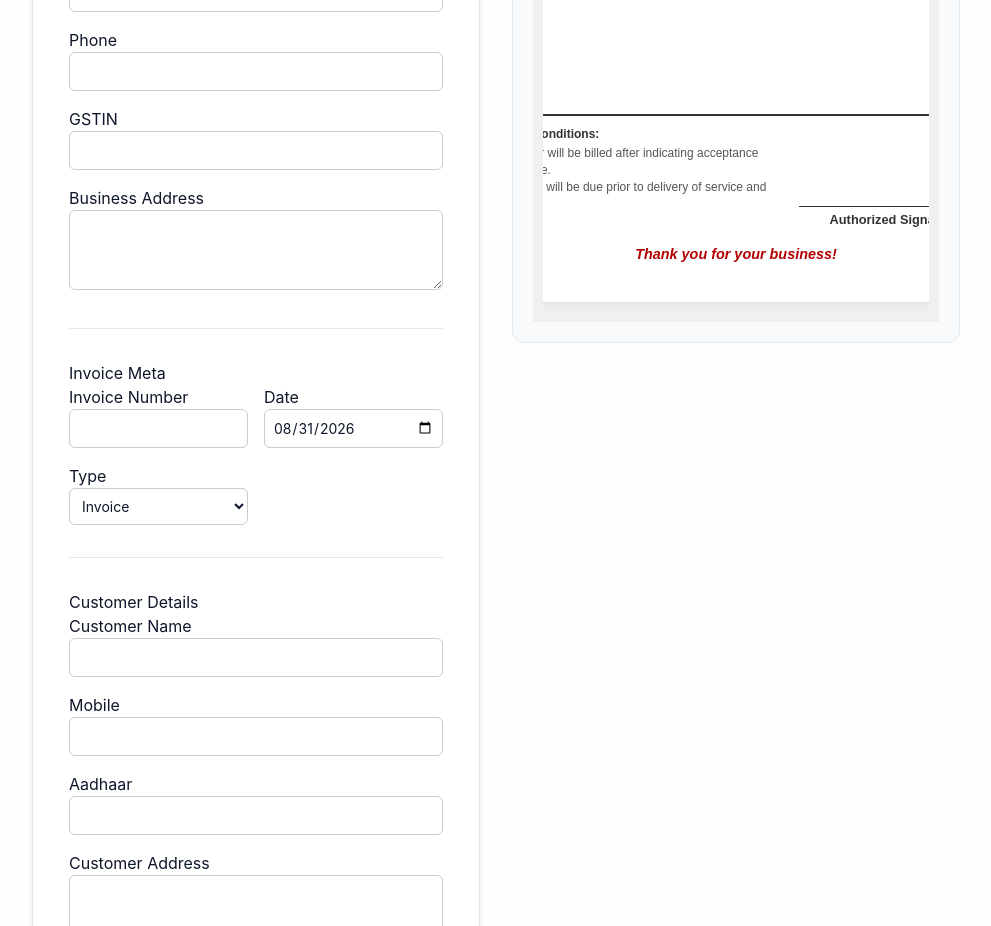
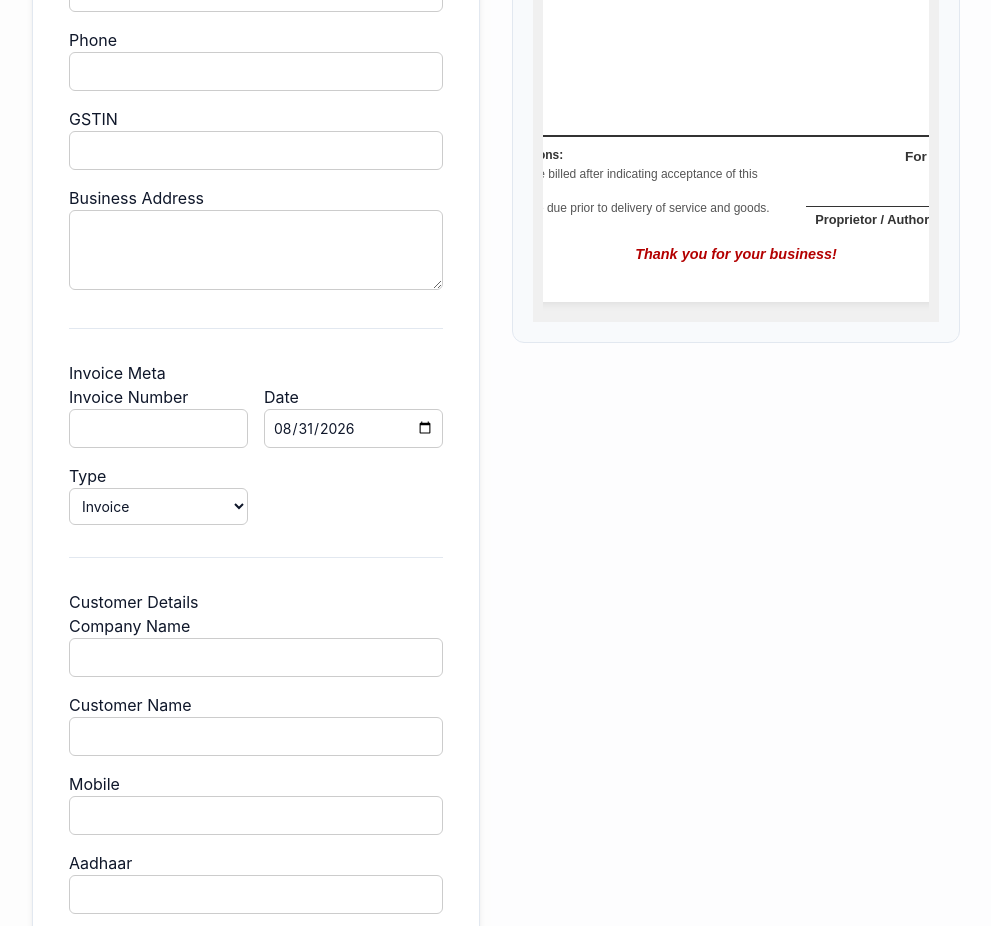
Before and after one commit to CodesWithAnkit/invoice, a Next.js app: page / in a window 1280 px wide. Shown: the part 1180-2106 px from the top of the page, without its empty margins (272-1263 px from the left). Built offline with nearby package versions, Linux system fonts and the light colour scheme; no server answers; sample sign-in values are in the browser's storage.

Commit message:
feat: add company name field to customer details and update invoice display templates

```diff
--- a/src/app/api/invoices/save/route.ts
+++ b/src/app/api/invoices/save/route.ts
@@ -37,6 +37,7 @@ export async function POST(request: Request) {
           phone: customerData.phone,
           address: customerData.address,
           aadhaar: customerData.aadhaar,
+          company_name: customerData.companyName,
         })
         .select()
         .single();
--- a/src/app/dashboard/invoices/[id]/copy/page.tsx
+++ b/src/app/dashboard/invoices/[id]/copy/page.tsx
@@ -71,6 +71,7 @@ export default function CopyInvoicePage() {
           fields: {
             phone: customerData?.phone || "",
             aadhaar: customerData?.aadhaar || "",
+            companyName: customerData?.company_name || "",
           },
         },
         items: itemsData?.map((item: any) => ({
--- a/src/app/dashboard/invoices/[id]/edit/page.tsx
+++ b/src/app/dashboard/invoices/[id]/edit/page.tsx
@@ -71,6 +71,7 @@ export default function EditInvoicePage() {
           fields: {
             phone: customerData?.phone || "",
             aadhaar: customerData?.aadhaar || "",
+            companyName: customerData?.company_name || "",
           },
         },
         items: itemsData?.map((item: any) => ({
--- a/src/components/InvoiceTemplate.tsx
+++ b/src/components/InvoiceTemplate.tsx
@@ -124,9 +124,21 @@ export default function InvoiceTemplate() {
                   <div style={{ fontWeight: "bold", textTransform: "uppercase", fontSize: "0.7rem", color: "#777", marginBottom: "2px" }}>
                     Customer Details
                   </div>
-                  <div style={{ fontWeight: "bold", fontSize: "1rem", color: "#000" }}>{customer.name}</div>
+                  <div style={{ fontWeight: "bold", fontSize: "1rem", color: "#000", textTransform: "uppercase" }}>
+                    {customer.fields?.companyName && customer.name ? (
+                      <>
+                        {customer.fields.companyName}{" "}
+                        <span style={{ fontWeight: "normal", textTransform: "lowercase" }}>prop.</span>{" "}
+                        {customer.name}
+                      </>
+                    ) : (
+                      customer.fields?.companyName || customer.name
+                    )}
+                  </div>
                   <div style={{ whiteSpace: "pre-line", fontSize: "0.85rem", marginTop: "1px", lineHeight: "1.2" }}>{customer.address}</div>
-                  {Object.entries(customer.fields || {}).map(([label, value]) => (
+                  {Object.entries(customer.fields || {})
+                    .filter(([label]) => label.toLowerCase() !== "companyname")
+                    .map(([label, value]) => (
                     <div key={label} style={{ fontSize: "0.85rem", marginTop: "1px" }}>
                       <span style={{ fontWeight: "bold", textTransform: "capitalize" }}>{label}:</span> {String(value)}
                     </div>
@@ -201,17 +213,18 @@ export default function InvoiceTemplate() {
 
                 <div style={{ flex: 1, display: "flex", flexDirection: "column", justifyContent: "flex-end", alignItems: "center" }}>
                   <div style={{ width: "100%", textAlign: "center", position: "relative" }}>
+                    <div style={{ fontWeight: "bold", fontSize: "0.85rem", color: "#333", marginBottom: invoice.signature ? "5px" : "40px" }}>For {invoice.businessName}</div>
                     {invoice.signature ? (
                       <img
                         src={invoice.signature}
                         alt="Signature"
-                        style={{ height: "80px", maxWidth: "200px", objectFit: "contain", marginBottom: "-8px" }}
+                        style={{ height: "80px", maxWidth: "200px", objectFit: "contain", marginBottom: "5px" }}
                       />
                     ) : (
-                      <div style={{ height: "80px" }}></div>
+                      <div style={{ height: "80px", display: "none" }}></div>
                     )}
-                    <div style={{ borderTop: "1px solid #333", paddingTop: "4px", fontSize: "0.8rem", fontWeight: "bold" }}>
-                       Authorized Signature
+                    <div style={{ borderTop: "1px solid #333", paddingTop: "4px", fontSize: "0.8rem", fontWeight: "bold", marginTop: invoice.signature ? "0" : "10px" }}>
+                       Proprietor / Authorized Signatory
                     </div>
                   </div>
                 </div>
--- a/src/components/form/CustomerDetails.tsx
+++ b/src/components/form/CustomerDetails.tsx
@@ -21,6 +21,15 @@ export default function CustomerDetails({
     <section>
       <h2>Customer Details</h2>
       <div style={{ display: "flex", flexDirection: "column", gap: "1rem" }}>
+        <div>
+          <label>Company Name</label>
+          <input
+            type="text"
+            style={commonInputStyle}
+            value={fields?.companyName || ""}
+            onChange={(e) => onUpdate("customer.fields.companyName", e.target.value)}
+          />
+        </div>
         <div>
           <label>Customer Name</label>
           <input
--- a/src/components/invoice/InvoicePrintLayout.tsx
+++ b/src/components/invoice/InvoicePrintLayout.tsx
@@ -34,13 +34,25 @@ export default function InvoicePrintLayout() {
         <div style={{ display: "flex", justifyContent: "space-between", marginBottom: "12px", border: "1px solid #333", padding: "8px", backgroundColor: "#fafafa" }}>
           <div style={{ flex: 1.2, borderRight: "1px solid #ddd", paddingRight: "10px" }}>
             <div style={{ fontSize: "0.7rem", color: "#777", textTransform: "uppercase", fontWeight: "bold", marginBottom: "2px" }}>Billed To</div>
-            <div style={{ fontWeight: "bold", fontSize: "1rem" }}>{customer.name}</div>
+            <div style={{ fontWeight: "bold", fontSize: "1rem", textTransform: "uppercase" }}>
+              {customer.fields?.companyName && customer.name ? (
+                <>
+                  {customer.fields.companyName}{" "}
+                  <span style={{ fontWeight: "normal", textTransform: "lowercase" }}>prop.</span>{" "}
+                  {customer.name}
+                </>
+              ) : (
+                customer.fields?.companyName || customer.name
+              )}
+            </div>
             <div style={{ whiteSpace: "pre-line", fontSize: "0.8rem", marginTop: "2px" }}>{customer.address}</div>
-            {Object.entries(customer.fields || {}).map(([label, value]) => (
-              <div key={label} style={{ fontSize: "0.8rem" }}>
-                <b>{label}:</b> {String(value)}
-              </div>
-            ))}
+            {Object.entries(customer.fields || {})
+              .filter(([label]) => label.toLowerCase() !== "companyname")
+              .map(([label, value]) => (
+                <div key={label} style={{ fontSize: "0.8rem" }}>
+                  <b style={{ textTransform: "capitalize" }}>{label}:</b> {String(value)}
+                </div>
+              ))}
           </div>
           <div style={{ flex: 0.8, paddingLeft: "10px", display: "flex", flexDirection: "column", justifyContent: "center" }}>
             <div style={{ display: "grid", gridTemplateColumns: "1fr 1fr", gap: "4px", fontSize: "0.8rem" }}>
@@ -91,13 +103,13 @@ export default function InvoicePrintLayout() {
                 </tr>
                 {(totals.sgst > 0) && (
                   <tr>
-                    <td style={{ padding: "4px 8px", borderBottom: "1px solid #ddd", fontSize: "0.75rem" }}>SGST ({(invoice.taxPercent || 18)/2}%)</td>
+                    <td style={{ padding: "4px 8px", borderBottom: "1px solid #ddd", fontSize: "0.75rem" }}>SGST ({(invoice.taxPercent || 18) / 2}%)</td>
                     <td style={{ padding: "4px 8px", borderBottom: "1px solid #ddd", textAlign: "right", fontSize: "0.75rem" }}>{formatINR(totals.sgst)}</td>
                   </tr>
                 )}
                 {(totals.cgst > 0) && (
                   <tr>
-                    <td style={{ padding: "4px 8px", borderBottom: "1px solid #ddd", fontSize: "0.75rem" }}>CGST ({(invoice.taxPercent || 18)/2}%)</td>
+                    <td style={{ padding: "4px 8px", borderBottom: "1px solid #ddd", fontSize: "0.75rem" }}>CGST ({(invoice.taxPercent || 18) / 2}%)</td>
                     <td style={{ padding: "4px 8px", borderBottom: "1px solid #ddd", textAlign: "right", fontSize: "0.75rem" }}>{formatINR(totals.cgst)}</td>
                   </tr>
                 )}
@@ -133,10 +145,11 @@ export default function InvoicePrintLayout() {
           </div>
           <div style={{ flex: 1, display: "flex", flexDirection: "column", justifyContent: "flex-end", alignItems: "center" }}>
             <div style={{ textAlign: "center", width: "100%" }}>
+              <div style={{ fontWeight: "bold", fontSize: "0.85rem", color: "#333", marginBottom: invoice.signature ? "5px" : "40px" }}>For {invoice.businessName}</div>
               {invoice.signature && (
-                <img src={invoice.signature} alt="Signature" style={{ maxHeight: "80px", maxWidth: "200px", marginBottom: "2px", objectFit: "contain", margin: "0 auto" }} />
+                <img src={invoice.signature} alt="Signature" style={{ maxHeight: "80px", maxWidth: "200px", marginBottom: "5px", objectFit: "contain", margin: "0 auto" }} />
               )}
-              <div style={{ borderTop: "2px solid #333", paddingTop: "3px", fontWeight: "bold", fontSize: "0.8rem" }}>Authorized Signatory</div>
+              <div style={{ borderTop: "2px solid #333", paddingTop: "3px", fontWeight: "bold", fontSize: "0.8rem", marginTop: invoice.signature ? "0" : "10px" }}>Proprietor / Authorized Signatory</div>
             </div>
           </div>
         </div>
--- a/src/components/invoice/InvoiceToolbar.tsx
+++ b/src/components/invoice/InvoiceToolbar.tsx
@@ -21,6 +21,7 @@ export default function InvoiceToolbar() {
           address: invoice.customer.address,
           phone: invoice.customer.fields?.phone || "",
           aadhaar: invoice.customer.fields?.aadhaar || "",
+          companyName: invoice.customer.fields?.companyName || "",
         })
       );
       formData.append(
--- a/src/styles/invoice-print.css
+++ b/src/styles/invoice-print.css
@@ -21,11 +21,12 @@
   }
 
   /* Let's reset the specific Tailwind layout classes used in AppLayout and page.tsx during print */
-  .p-4, .sm\:p-6, .sm\:py-4, .sm\:pl-64, .md\:gap-8, .max-w-\[1400px\], .mx-auto, .flex-col, .gap-8 {
+  .p-4, .sm\:p-6, .sm\:py-4, .sm\:pl-64, .md\:gap-8, .max-w-\[1400px\], .mx-auto, .flex-col, .gap-8, .min-h-screen {
     padding: 0 !important;
     margin: 0 !important;
     max-width: none !important;
     gap: 0 !important;
+    min-height: 0 !important;
   }
 
   #invoice-print-root {
@@ -44,6 +45,9 @@
     height: auto;
     box-sizing: border-box;
     background: white;
+    page-break-inside: avoid;
+    page-break-after: avoid;
+    zoom: 0.85; /* Scale down to fit more items on a single page */
   }
 
   table {
```
Also changed, not shown: 2 other files (tests, documents, lock files or other folders).
